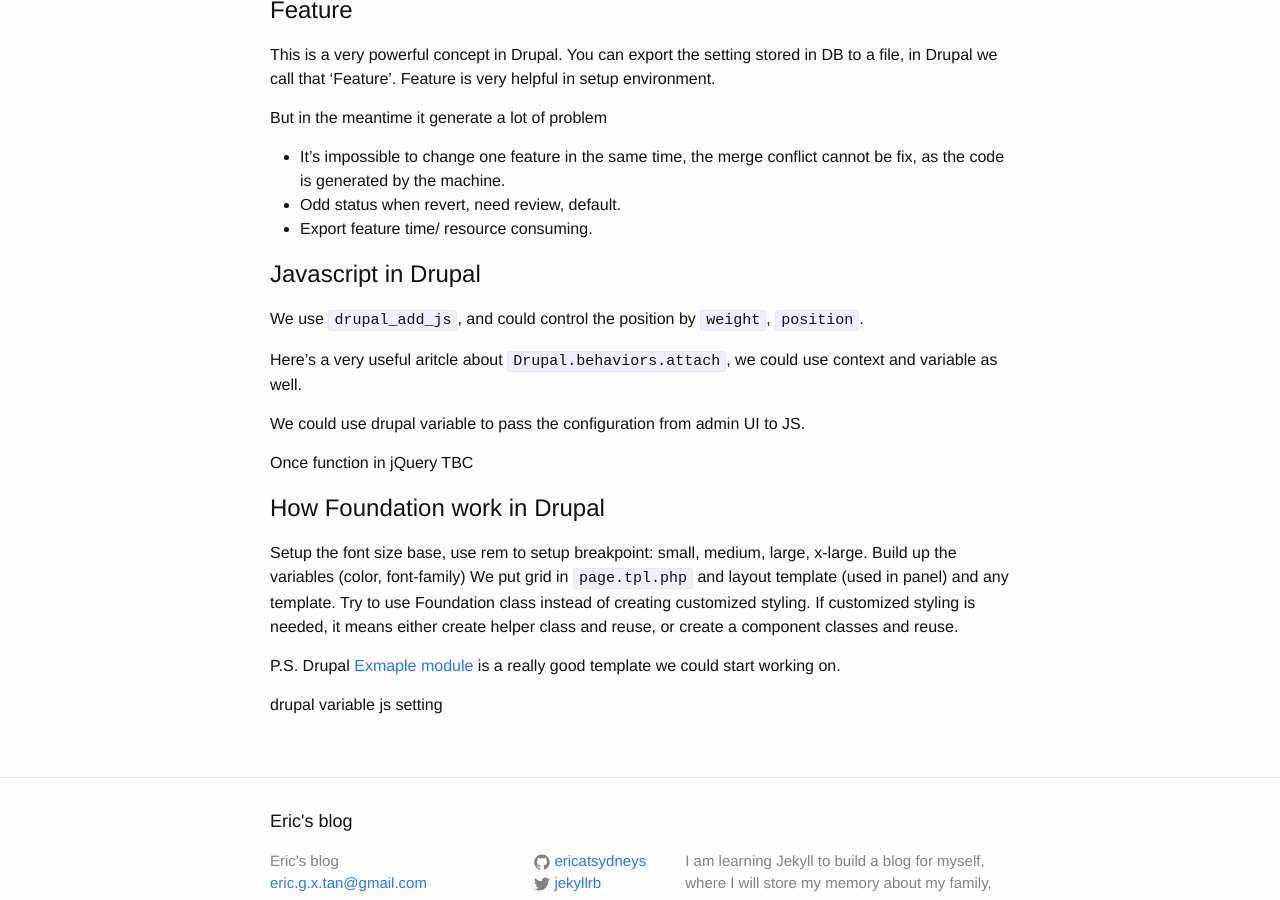
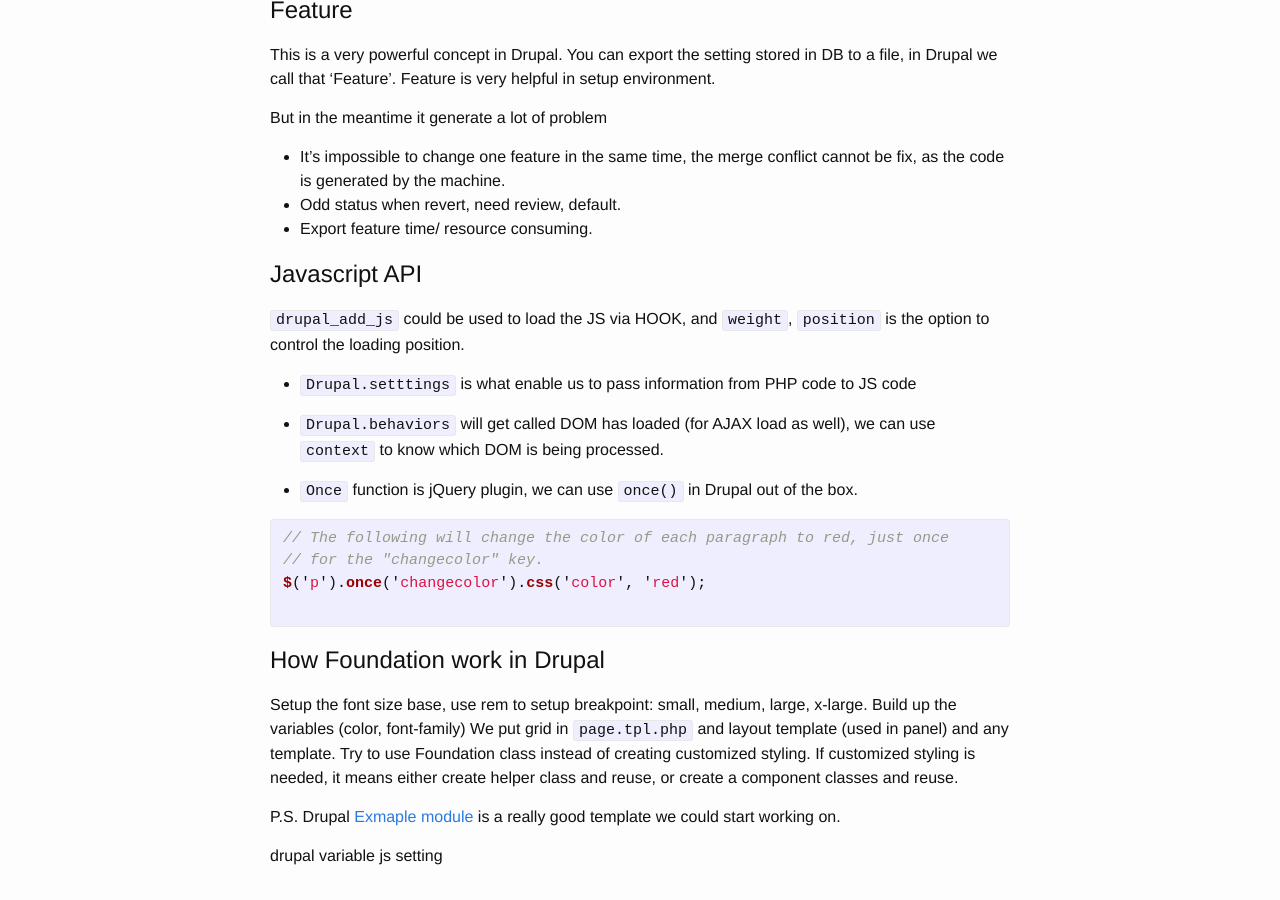
Before and after one commit to ericatsydney/ericatsydney.github.io, a Jekyll site: the page built from _posts/2016-05-25-drupal.markdown, in a window 1280 px wide and 900 px high, scrolled down 6475 px. Built offline with Jekyll 4.4.1, drawn with Linux system fonts in a browser that asks for light colours.

```diff
--- a/_posts/2016-05-25-drupal.markdown
+++ b/_posts/2016-05-25-drupal.markdown
@@ -283,16 +283,20 @@ But in the meantime it generate a lot of problem
 - Export feature time/ resource consuming.
 
 
-Javascript in Drupal
-====================
-We use `drupal_add_js`, and could control the position by `weight`, `position`.
+Javascript API
+==============
+`drupal_add_js` could be used to load the JS via HOOK, and `weight`, `position` is the option to control the loading position.
 
-Here's a very useful aritcle about `Drupal.behaviors.attach`, we could use context and variable as well.
+- `Drupal.setttings` is what enable us to pass information from PHP code to JS code
 
-We could use drupal variable to pass the configuration from admin UI to JS.
+- `Drupal.behaviors` will get called DOM has loaded (for AJAX load as well), we can use `context` to know which DOM is being processed.
 
-Once function in jQuery TBC
-
+- `Once` function is jQuery plugin, we can use `once()` in Drupal out of the box.
+ {% highlight javascript%}
+// The following will change the color of each paragraph to red, just once
+// for the "changecolor" key.
+$('p').once('changecolor').css('color', 'red');
+ {% endhighlight %}
 
 How Foundation work in Drupal
 ============================
--- a/_posts/2016-06-03-make-yourself-understood.markdown
+++ b/_posts/2016-06-03-make-yourself-understood.markdown
@@ -40,6 +40,8 @@ visible: false
 
  GG / Good game 做得不错，有时是讽刺
 
+ kind of
+
 ##工作上的问题陈述方式（逻辑）：##
 
 陈述（总分关系， 顺序关系， 转折关系， 递进关系）：then / but / further more
```
Also changed, not shown: _posts/2016-06-22-js-jquery-basic.markdown (+14 -0 lines).
